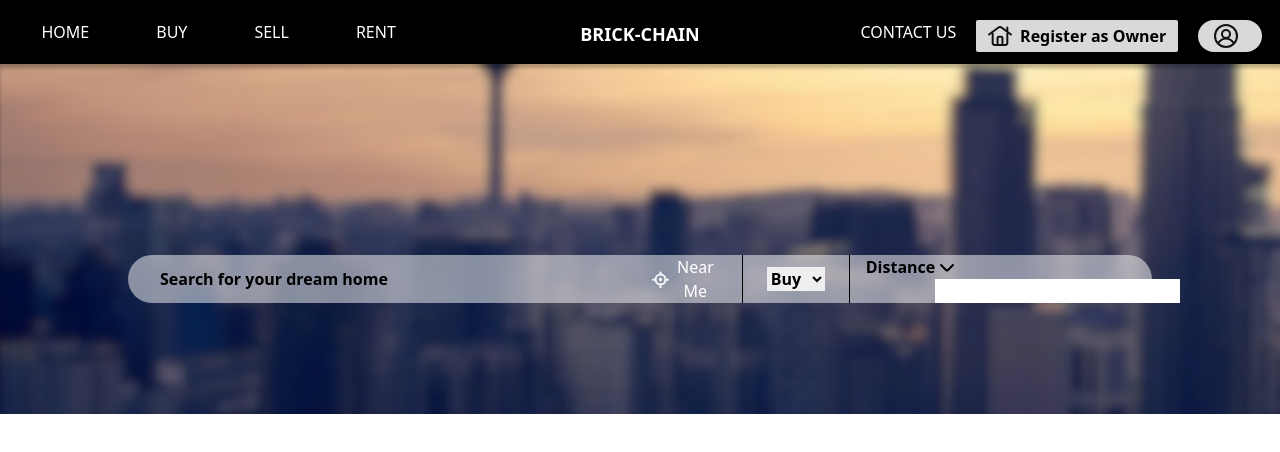
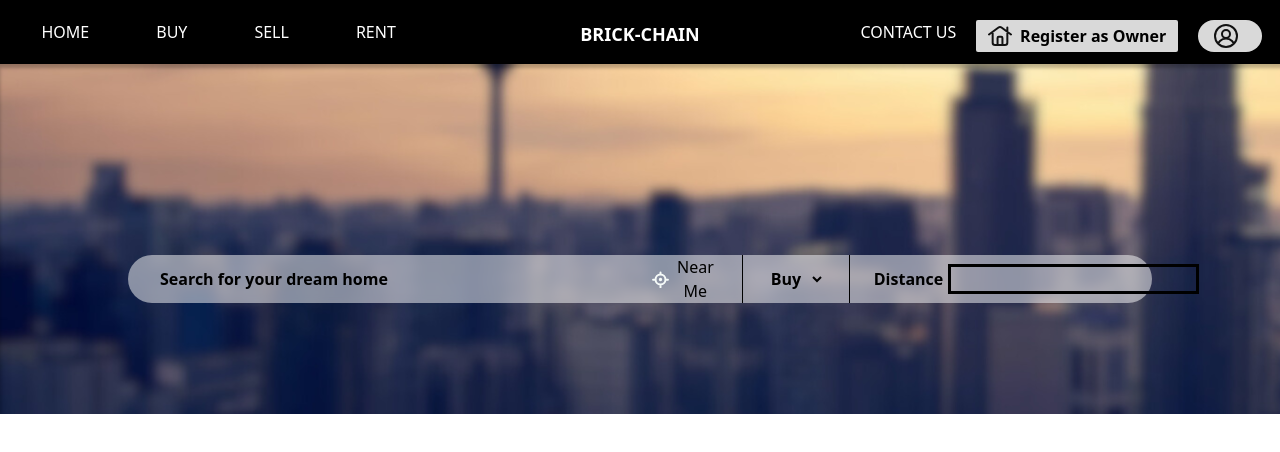
Before and after one commit to RudreshPandey203/Brick-Chain, a React (Vite) app in the folder my-project/: page / in a window 1280 px wide. Shown: the top 452 px of the page. Built offline with nearby package versions, Linux system fonts and the light colour scheme; no server answers; the database is empty; sample sign-in values are in the browser's storage.

Commit message:
frontend update

```diff
--- a/my-project/src/views/Landing.jsx
+++ b/my-project/src/views/Landing.jsx
@@ -242,39 +242,27 @@ const Landing = () => {
                   </defs>
                 </svg>
               </div>
-              <div className="">Near Me</div>
+              <div className="text-black">Near Me</div>
             </button>
           </div>
           <div className="font-semibold flex border-x-[1px] border-x-black h-full items-center px-6">
             <div>
               <select
                 id="options"
+                className="bg-transparent"
                 value={selectedOption}
                 onChange={handleSelectChange}
               >
-                <option value="Buy">Buy</option>
+                <option  value="Buy">Buy</option>
                 <option value="Rent">Rent</option>
               </select>
             </div>
           </div>
-          <div className="flex font-semibold">
-            Distance{" "}
+          <div className="flex font-semibold flex-row">
+            <p className="px-2">Distance{" "}</p>
             <div className="">
-              <svg
-                width="24"
-                height="24"
-                viewBox="0 0 24 24"
-                fill="none"
-                xmlns="http://www.w3.org/2000/svg"
-              >
-                <path
-                  d="M18 10L12.7071 15.2929C12.3166 15.6834 11.6834 15.6834 11.2929 15.2929L6 10"
-                  stroke="black"
-                  stroke-width="2"
-                  stroke-linecap="round"
-                />
-              </svg>
               <input
+              className="bg-transparent outline"
                 type="number"
                 onChange={(e) => {
                   setDistance(e.target.value);
--- a/my-project/src/views/OwnerRentForm.jsx
+++ b/my-project/src/views/OwnerRentForm.jsx
@@ -324,7 +324,7 @@ function PropertyForm() {
       //   const downloadURL = await getDownloadURL(snapshot.ref);
       //   console.log("File available at", downloadURL);
       // });
-      const res = await setDoc(doc(db, "Sale", houseid), {
+      const res = await setDoc(doc(db, "rentals", houseid), {
         ownerName: owners.name,
         ownerId: owners._id,
         _id: houseid,
--- a/my-project/src/views/property.jsx
+++ b/my-project/src/views/property.jsx
@@ -1,41 +1,30 @@
-import React from 'react'
-import { useParams } from 'react-router-dom'
-import { useEffect, useState } from 'react'
-import { db, auth } from '../../firebase/config'
-import { doc, getDoc, deleteDoc,updateDoc } from 'firebase/firestore'
-import { useAuthState } from 'react-firebase-hooks/auth'
-import { setDoc } from 'firebase/firestore'
-
+import React from 'react';
+import { useParams } from 'react-router-dom';
+import { useEffect, useState } from 'react';
+import { db, auth } from '../../firebase/config';
+import { doc, getDoc, deleteDoc, updateDoc, setDoc } from 'firebase/firestore';
+import { useAuthState } from 'react-firebase-hooks/auth';
 
 function Property() {
-    const { id } = useParams()
-    const [rentHouse, setRentHouse] = useState({})
+    const { id } = useParams();
+    const [rentHouse, setRentHouse] = useState({});
+    const [user] = useAuthState(auth);
 
-    const userSession =
-    typeof window !== "undefined" ? sessionStorage.getItem("user") : null;
-  const [user] = useAuthState(auth);
-
-    const handleBook = async() => {
+    const handleBook = async () => {
         const res = await setDoc(doc(db, "OnRent", id), {
             ...rentHouse,
-            ownner : rentHouse.ownerId,
-            soldTo : userSession,
-            request : 0
+            ownner: rentHouse.ownerId,
+            soldTo: user.uid,
+            request: 0
         });
 
-        const del = deleteDoc(doc(db,"rentals",id));
+        const del = deleteDoc(doc(db, "rentals", id));
 
-        const DocSnap = await getDoc(doc(db,"users",userSession));
-
-        let rentedArray = DocSnap.data().rented;
-        rentedArray.push(id)
-        console.log(rentedArray);
-        const updated = updateDoc(doc(db,"users",userSession),{
-            rented : rentedArray
-        })
-
-
-        }
+        const docSnap = await getDoc(doc(db, "users", user.uid));
+        let rentedArray = docSnap.data().rented || [];
+        rentedArray.push(id);
+        const updated = updateDoc(doc(db, "users", user.uid), { rented: rentedArray });
+    };
 
     useEffect(() => {
         // fetch data from firestore
@@ -52,25 +41,26 @@ function Property() {
 
         fetchData();
 
-    },[id])
-  return (
+    }, [id]);
 
-    <div>
-        {rentHouse && (
-            <div>
-                <h1>{rentHouse.name}</h1>
-                <h1>{rentHouse.address}</h1>
-                <h1>{rentHouse.city}</h1>
-                <h1>{rentHouse.state}</h1>
-                <h1>{rentHouse.pincode}</h1>
-                <h1>{rentHouse.rent}</h1>
-                <img src={rentHouse.images} alt="rent house" />
-            </div>
-        )}
-
-        <button onClick={handleBook} className='bg-blue-600 text-white p-2 rounded-md'>Book Now</button>
-    </div>
-  )
+    return (
+        <div className="container mx-auto px-4 py-8">
+            {rentHouse && (
+                <div className="flex flex-col items-center justify-center">
+                    <h1 className="text-3xl font-bold mb-4">{rentHouse.name}</h1>
+                    <img src={rentHouse.images} alt="rent house" className="w-full md:max-w-md h-auto rounded-lg mb-4" />
+                    <div className="text-lg">
+                        <p>{rentHouse.address},</p>
+                        <p>{rentHouse.city}, {rentHouse.state} - {rentHouse.pincode}</p>
+                    </div>
+                    <div className="mt-4">
+                        <p className="text-xl font-bold">Rent: ${rentHouse.rent}/month</p>
+                    </div>
+                    <button onClick={handleBook} className="bg-blue-600 text-white px-4 py-2 rounded-md mt-4 hover:bg-blue-700 focus:outline-none focus:ring-2 focus:ring-blue-600 focus:ring-opacity-50">Book Now</button>
+                </div>
+            )}
+        </div>
+    );
 }
 
-export default Property
+export default Property;
```
